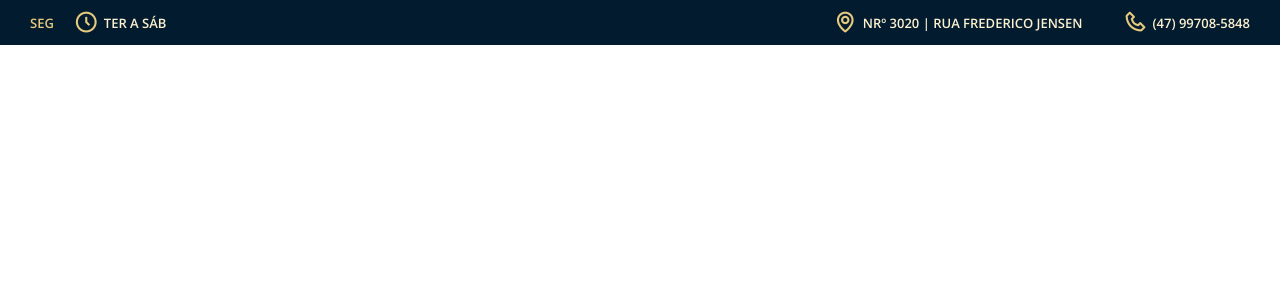
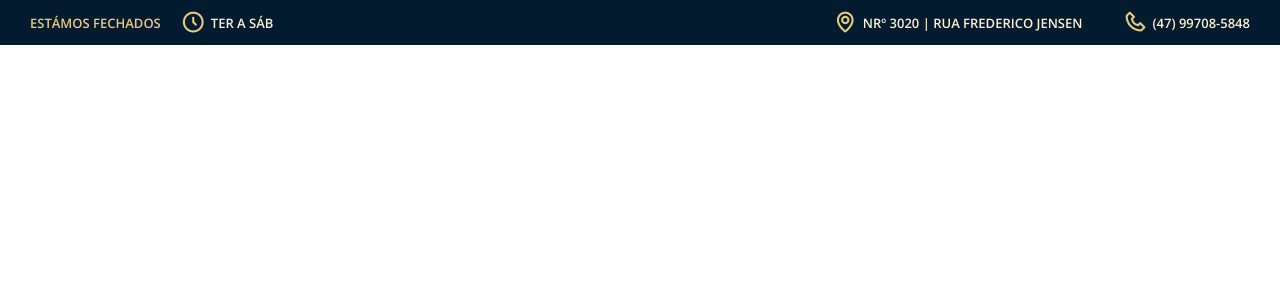
Before and after one commit to yLucino/Blade-s-Palace-Barbershop, a React (Vite) app: page / in a window 1280 px wide. Shown: the top 300 px of the page. Built offline with nearby package versions, Linux system fonts and the light colour scheme.

Commit message:
Completed Header-info logic Tsx

```diff
--- a/src/components/header/header-info/header-info.tsx
+++ b/src/components/header/header-info/header-info.tsx
@@ -1,14 +1,13 @@
 import './header-info-style.css'
 
-// const daysNotWorking: string[] = ['Dom', 'Seg']
-// const hoursDayWorkingWeek: number[] = [9, 19.3]
-// const hoursDayWorkingWeeked: number[] = [8, 18.3]
+const daysNotWorking: string[] = ['Dom', 'Seg']
+const hoursDayWorkingWeek: number[] = [9, 19.3]
+const hoursDayWorkingWeeked: number[] = [8, 18.3]
 
 function getDayName(date: Date): string {
-  const daysOfWeek = ['Dom', 'Seg', 'Ter', 'Qua', 'Qui', 'Sex', 'Sáb'];
+  const daysOfWeek = ['Seg', 'Ter', 'Qua', 'Qui', 'Sex', 'Sáb', 'Dom'];
   const dayIndex = date.getDay();
-
-  const day = daysOfWeek[dayIndex + 1];
+  const day = daysOfWeek[dayIndex];
   return day
 }
 
@@ -22,20 +21,56 @@ function serviceSituation() {
   if (month < 10) {
     const mes = "0" + `${month}`
     const dayOfYear = `${year}-${mes}-${day}`
-
     const date = new Date(dayOfYear)
     const dayName = getDayName(date)
-    return <span>{dayName}</span>
+
+    return activityCheckWork(dayName)
   } else {
     const dayOfYear = `${year}-${month}-${day}`
-    console.log(dayOfYear);
+    const date = new Date(dayOfYear)
+    const dayName = getDayName(date)
+
+    return activityCheckWork(dayName)
+  }
+}
+
+function activityCheckWork(dayName: string) {
+  const now = new Date();
+  const hours = now.getHours();
+  const minutes = now.getMinutes();
+  const hoursNow = hours + (minutes / 100);
+
+  if (dayName == daysNotWorking[0] || dayName == daysNotWorking[1]) {
+    //Dom e Seg
+    return <span>Estámos fechados</span>
+  }
+  else {
+    //Ter a Sáb
+    if (dayName == 'Sáb') {
+      //const hoursDayWorkingWeeked: number[] = [8, 18.3] (Sáb)
+      if (hoursNow >= hoursDayWorkingWeeked[0] && hoursNow <= hoursDayWorkingWeeked[1]) {
+        //('Sáb entre 8h e 18h30');
+        return <span>Estámos abertos</span>
+      } else {
+        //('Sab antes/depois das 8h e 18h30');
+        return <span>Estámos fechados</span>
+      }
+    } else {
+      // ter a sex
+      //const hoursDayWorkingWeek: number[] = [9, 19.3] (ter a sex)
+      if (hoursNow >= hoursDayWorkingWeek[0] && hoursNow <= hoursDayWorkingWeek[1]) {
+        //('ter a sex entre 9h e 19h30');
+        return <span>Estámos abertos</span>
+      } else {
+        //('ter a sex antes/depois das 9h e 19h30');
+        return <span>Estámos fechados</span>
+      }
+    }
 
 
-    const date = new Date(dayOfYear)
-    const dayName = getDayName(date)
-    return <span>{dayName}</span>
+
+
   }
-
 }
 
 const HeaderInfo = () => {
@@ -43,7 +78,7 @@ const HeaderInfo = () => {
     <>
       <div className='header-info'>
         <div className='info-open-establishment'>
-          <p title='09:00h as 19:30h | Sáb: 08:00h as 18:30h'>
+          <p title='Ter a Sex: 09:00h as 19:30h | Sáb: 08:00h as 18:30h'>
             {serviceSituation()}
             <i className='bx bx-time-five' ></i>
             ter a sáb
```
